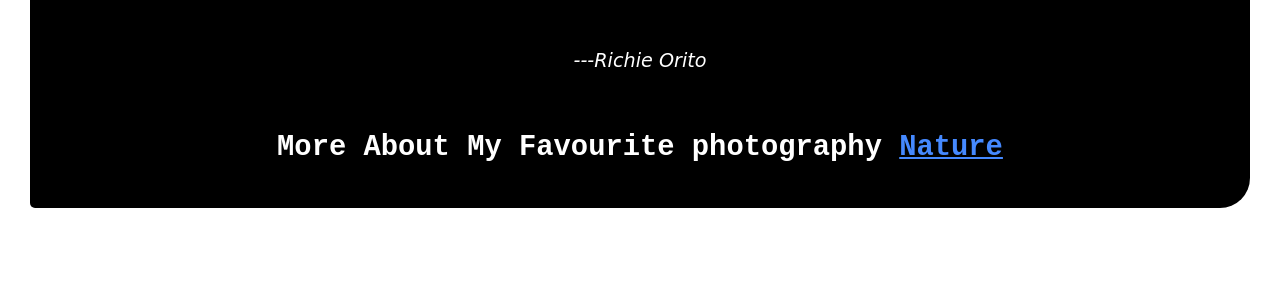
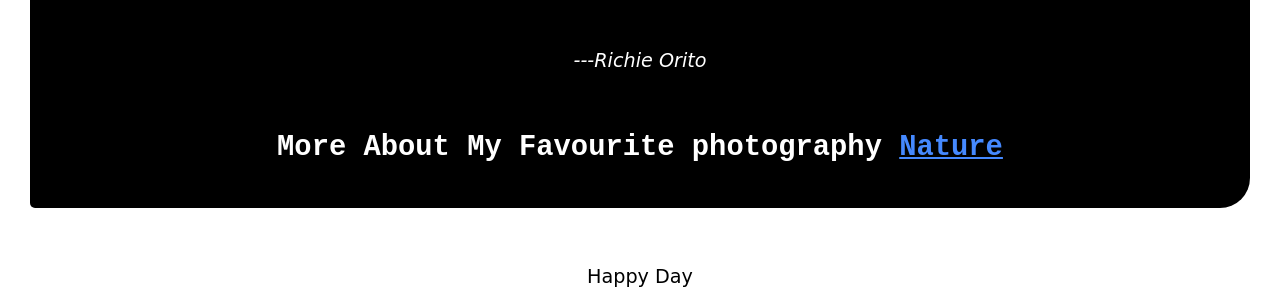
Before and after one commit to RichieOrito/week-1-project, a plain HTML site: page index.html in a window 1280 px wide. Shown: the part 3008-3300 px from the top of the page. Drawn offline with Linux system fonts and the light colour scheme.

Commit message:
footer styled

```diff
--- a/index.css
+++ b/index.css
@@ -104,3 +104,9 @@ blockquote{
   max-width: 550px;
   margin: 0 auto 50px auto;
 }
+ footer{
+
+  font-family: 'Girassol', cursive;
+  color:#000000
+
+ }
```
